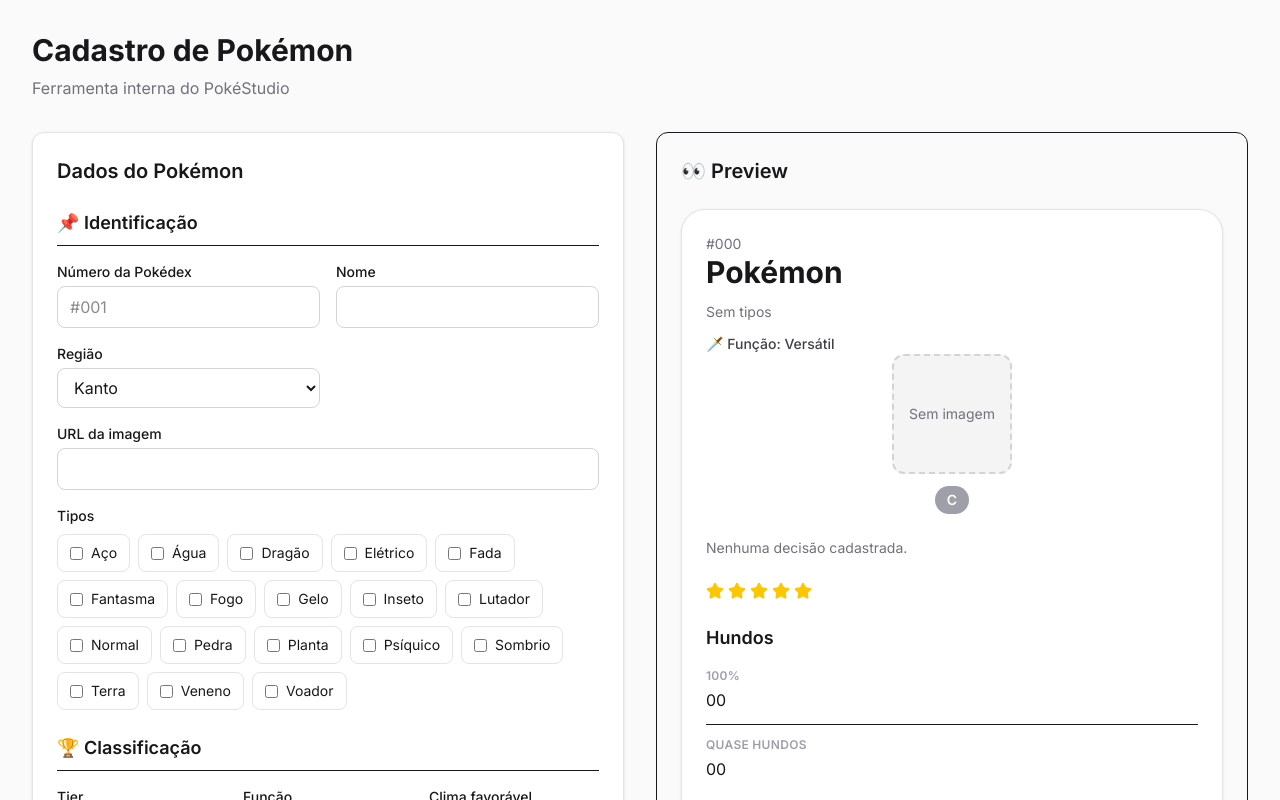
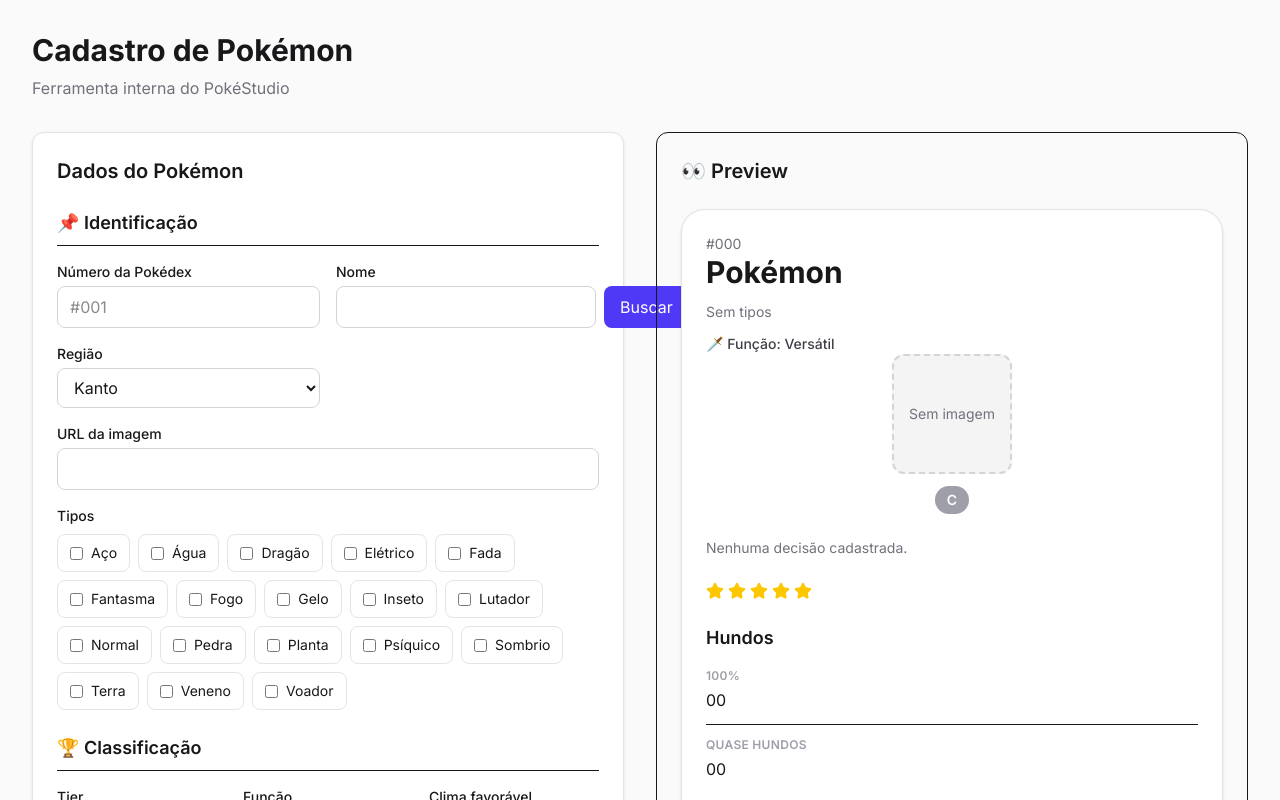
Before and after one commit to aneroliveira/pokestudio, a Next.js app: page /admin in a window 1280 px wide. Shown: the top 800 px of the page. Built offline with nearby package versions, Linux system fonts and the light colour scheme.

Commit message:
feat(admin): preencher região automaticamente

```diff
--- a/components/admin/PokemonForm.tsx
+++ b/components/admin/PokemonForm.tsx
@@ -1,4 +1,4 @@
-import type { Dispatch, SetStateAction } from "react";
+import { useState, type Dispatch, type SetStateAction } from "react";
 import type {
   DecisaoPokemon,
   Pokemon,
@@ -19,6 +19,8 @@
 import { TextAreaField } from "@/components/admin/TextAreaField";
 import { TextField } from "@/components/admin/TextField";
 import { FormSection } from "./FormSection";
+import { buscarPokemonNaApi } from "@/services/pokemon/pokeApi";
+import { mapearPokemonBasico } from "@/services/pokemon/pokemonMapper";
 
 type PokemonFormProps = {
   pokemon: Pokemon;
@@ -46,6 +48,7 @@
   value: readonly string[];
   onChange: (value: string[]) => void;
 }) {
+
   return (
     <fieldset>
       <legend className="mb-2 text-sm font-medium">{label}</legend>
@@ -79,8 +82,33 @@
 }
 
 export function PokemonForm({ pokemon, setPokemon }: PokemonFormProps) {
+  const [loadingPokemon, setLoadingPokemon] = useState(false);
   function updatePokemon<K extends keyof Pokemon>(field: K, value: Pokemon[K]) {
     setPokemon((current) => ({ ...current, [field]: value }));
+  }
+
+  async function buscarPokemon() {
+    if (!pokemon.nome.trim()) return;
+
+    try {
+      setLoadingPokemon(true);
+
+      const data = await buscarPokemonNaApi(pokemon.nome);
+
+      const pokemonMapeado =
+        mapearPokemonBasico(data);
+
+      setPokemon((current) => ({
+        ...current,
+        ...pokemonMapeado,
+      }));
+
+    } catch (error) {
+      console.error(error);
+      alert("Pokémon não encontrado.");
+    } finally {
+      setLoadingPokemon(false);
+    }
   }
 
   function updateDecision(title: string, status: StatusDecisao) {
@@ -116,6 +144,16 @@
               label="Nome"
               value={pokemon.nome}
               onChange={(nome) => updatePokemon("nome", nome)}
+              rightElement={
+                <button
+                  type="button"
+                  onClick={buscarPokemon}
+                  disabled={loadingPokemon}
+                  className="rounded-lg bg-indigo-600 px-4 py-2 text-white transition hover:bg-indigo-700 disabled:opacity-50"
+                >
+                  {loadingPokemon ? "..." : "Buscar"}
+                </button>
+              }
             />
             <SelectField
               label="Região"
--- a/components/admin/TextField.tsx
+++ b/components/admin/TextField.tsx
@@ -4,6 +4,7 @@
   onChange: (value: string) => void;
   placeholder?: string;
   type?: "text" | "number";
+  rightElement?: React.ReactNode;
 };
 
 export function TextField({
@@ -12,6 +13,7 @@
   onChange,
   placeholder,
   type = "text",
+  rightElement,
 }: TextFieldProps) {
   return (
     <div>
@@ -19,13 +21,17 @@
         {label}
       </label>
 
+      <div className="flex gap-2">
         <input
           type={type}
           value={value}
           placeholder={placeholder}
           onChange={(e) => onChange(e.target.value)}
-        className="w-full rounded-lg border border-zinc-300 px-3 py-2"
+          className="flex-1 rounded-lg border border-zinc-300 px-3 py-2"
         />
+
+        {rightElement}
+      </div>
     </div>
   );
 }
--- /dev/null
+++ b/services/pokemon/pokeApi.ts
@@ -0,0 +1,11 @@
+export async function buscarPokemonNaApi(nome: string) {
+  const response = await fetch(
+    `https://pokeapi.co/api/v2/pokemon/${nome.toLowerCase()}`
+  );
+
+  if (!response.ok) {
+    throw new Error("Pokémon não encontrado.");
+  }
+
+  return response.json();
+}
--- /dev/null
+++ b/services/pokemon/pokemonMapper.ts
@@ -0,0 +1,46 @@
+import type {
+  Pokemon,
+  TipoPokemon,
+} from "@/models/pokemon";
+import { getRegion } from "@/utils/getRegion";
+
+const TIPOS: Record<string, TipoPokemon> = {
+  normal: "Normal",
+  fire: "Fogo",
+  water: "Água",
+  grass: "Planta",
+  electric: "Elétrico",
+  ice: "Gelo",
+  fighting: "Lutador",
+  poison: "Veneno",
+  ground: "Terra",
+  flying: "Voador",
+  psychic: "Psíquico",
+  bug: "Inseto",
+  rock: "Pedra",
+  ghost: "Fantasma",
+  dragon: "Dragão",
+  dark: "Sombrio",
+  steel: "Aço",
+  fairy: "Fada",
+};
+
+export function mapearPokemonBasico(data: any) {
+  return {
+    numero: `#${String(data.id).padStart(3, "0")}`,
+
+    nome:
+      data.name.charAt(0).toUpperCase() +
+      data.name.slice(1),
+
+    regiao: getRegion(data.id),
+
+    imagem:
+      data.sprites.other["official-artwork"]
+        .front_default,
+
+    tipos: data.types.map(
+      (item: any) => TIPOS[item.type.name]
+    ),
+  } satisfies Partial<Pokemon>;
+}
--- /dev/null
+++ b/utils/getRegion.ts
@@ -0,0 +1,17 @@
+import type { Pokemon } from "@/models/pokemon";
+
+export function getRegion(
+  id: number,
+): Pokemon["regiao"] {
+  if (id <= 151) return "Kanto";
+  if (id <= 251) return "Johto";
+  if (id <= 386) return "Hoenn";
+  if (id <= 493) return "Sinnoh";
+  if (id <= 649) return "Unova";
+  if (id <= 721) return "Kalos";
+  if (id <= 809) return "Alola";
+  if (id <= 905) return "Galar";
+  if (id <= 1025) return "Paldea";
+
+  return "Paldea";
+}
```
Lines whose indentation alone changed are shown as unchanged.
